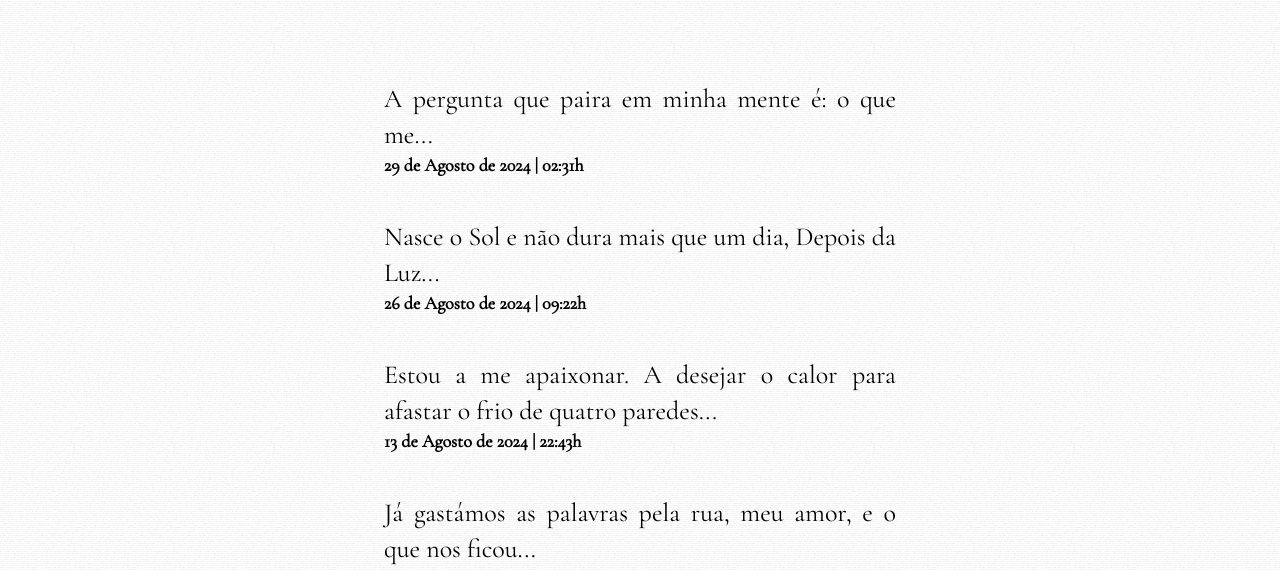
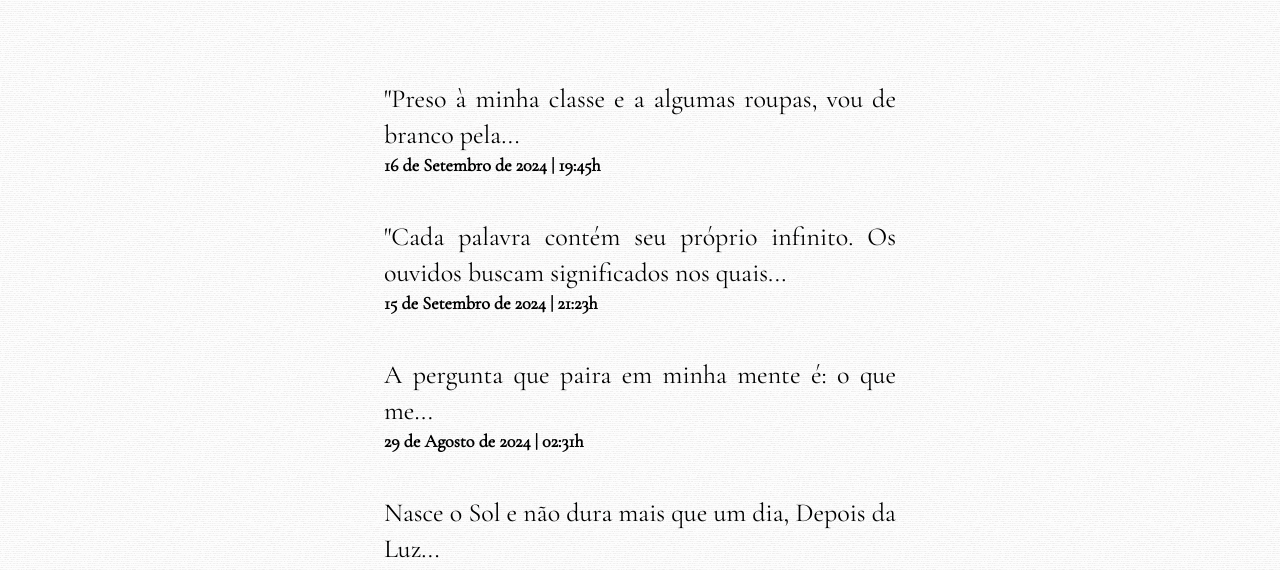
Before and after one commit to Jonas-Carvalho/JonasCarsi, a plain HTML site: page index.html in a window 1280 px wide. Shown: the part 221-791 px from the top of the page. Drawn offline with nearby package versions, Linux system fonts and the light colour scheme.

Commit message:
Add files via upload

```diff
--- a/index.html
+++ b/index.html
@@ -50,6 +50,18 @@
 
 		<div class="posts">
 
+			<div class="post">
+				<div class="title_article"><a href="pages/PresoAMinhaClasseEAAlgumasRoupasVouDeBrancoPela.html"><p>"Preso à minha classe e a algumas roupas, vou de branco pela...</p></a></div>
+				<div class="date_article"><p>16 de Setembro de 2024 | 19:45h</p></div>
+			</div>
+
+
+			<div class="post">
+				<div class="title_article"><a href="pages/CadaPalavraContemSeuPróprioInfinito.html"><p>"Cada palavra contém seu próprio infinito. Os ouvidos buscam significados nos quais...</p></a></div>
+				<div class="date_article"><p>15 de Setembro de 2024 | 21:23h</p></div>
+			</div>
+
+
             <div class="post">
 				<div class="title_article"><a href="pages/APerguntaQuePairaEmMinhaMenteEOQueMe.html"><p>A pergunta que paira em minha mente é: o que me...</p></a></div>
 				<div class="date_article"><p>29 de Agosto de 2024 | 02:31h</p></div>
```
